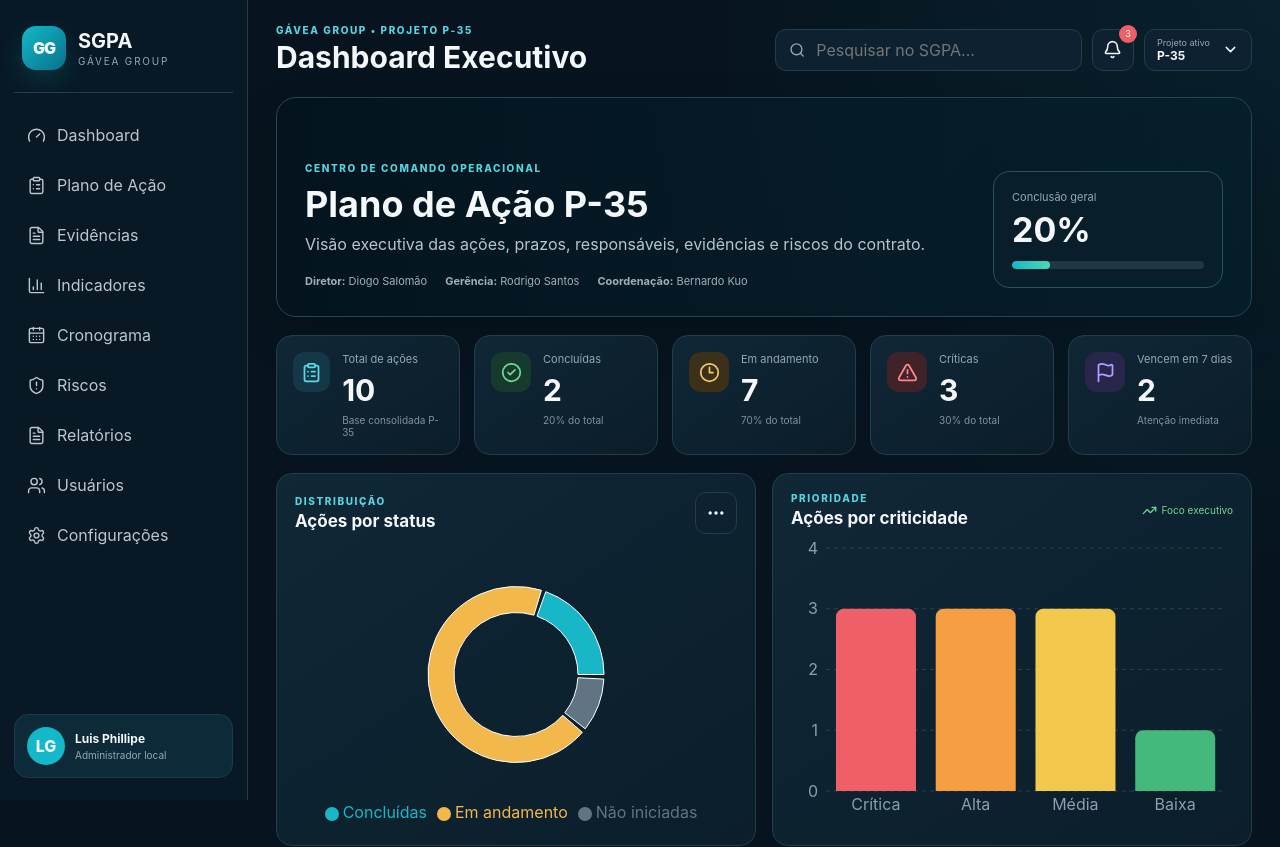
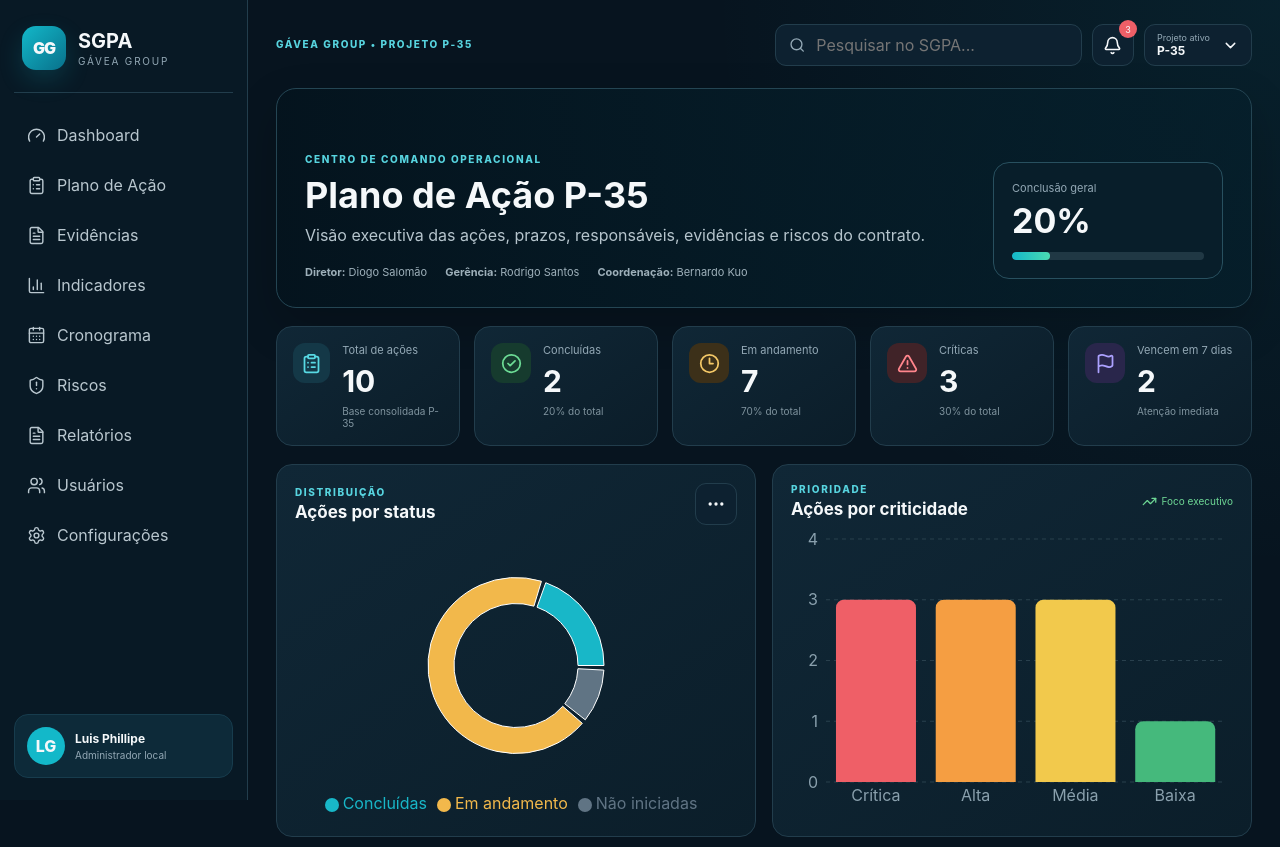
Before and after one commit to luisgomes-web/SGPA-Gavea, a React (Vite) app in the folder frontend/: page / in a window 1280 px wide. Shown: the top 847 px of the page. Built offline with nearby package versions, Linux system fonts and the light colour scheme.

Commit message:
feat: adapta cabeçalho ao módulo ativo

```diff
--- a/frontend/src/components/Header.tsx
+++ b/frontend/src/components/Header.tsx
@@ -1,11 +1,15 @@
 import { Bell, ChevronDown, Search } from 'lucide-react'
 
-export function Header() {
+type HeaderProps = {
+  title: string
+}
+
+export function Header({ title }: HeaderProps) {
   return (
     <header className="topbar">
       <div>
         <p className="eyebrow">GÁVEA GROUP • PROJETO P-35</p>
-        <h1>Dashboard Executivo</h1>
+        <h1>{title}</h1>
       </div>
 
       <div className="topbar-actions">
```
